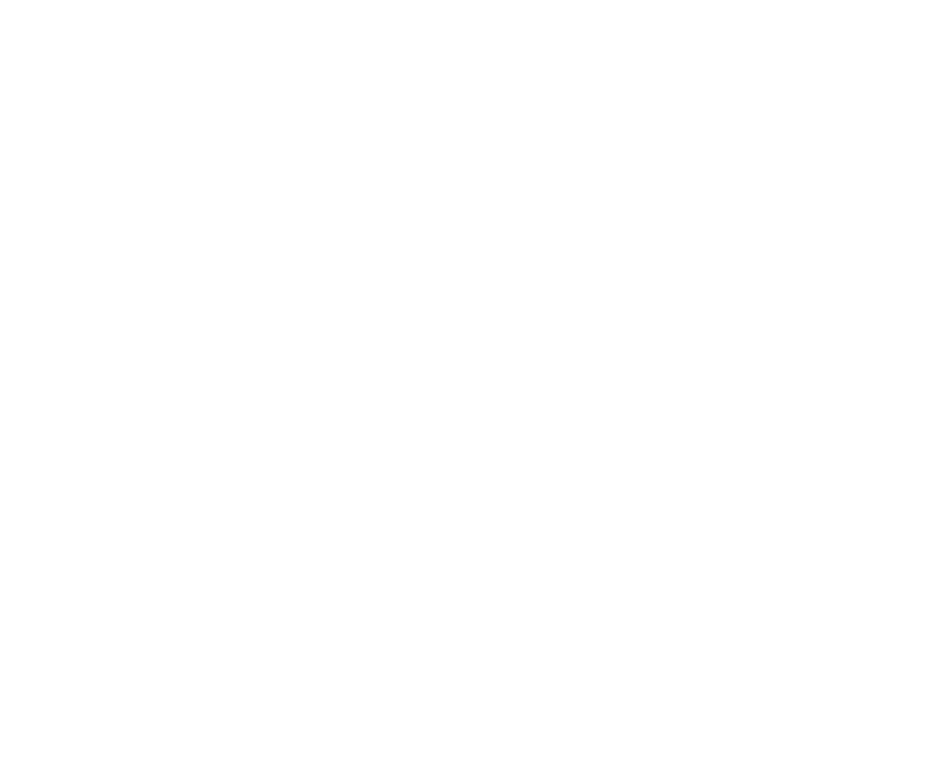
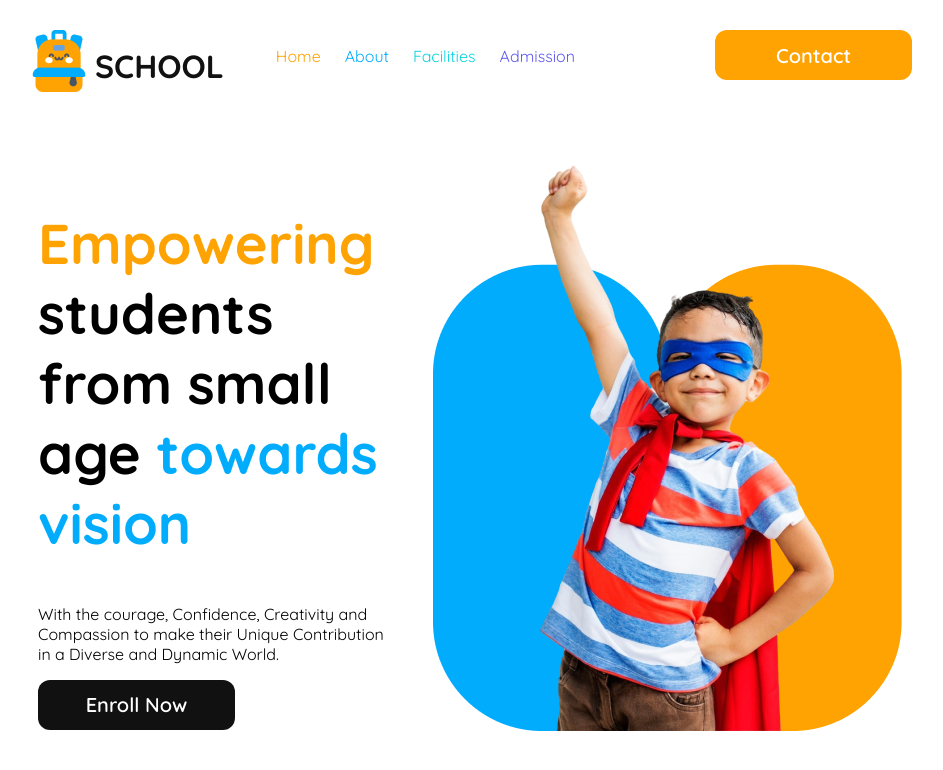
Before and after one commit to asif00760/asignment-02, a plain HTML site: page index.html in a window 1280 px wide. Shown: the whole page, without its empty margins (170-1113 px from the left). Drawn offline with Linux system fonts and the light colour scheme.

Commit message:
1st section added

```diff
--- a/index.html
+++ b/index.html
@@ -5,16 +5,51 @@
     <meta charset="UTF-8">
     <meta name="viewport" content="width=device-width, initial-scale=1.0">
     <title>Kids - Education</title>
+    <link rel="stylesheet" href="styles/style.css">
 </head>
 
-<body>
+<body class="font">
     <header>
-        <nav></nav>
-
+        <nav>
+            <div class="hdr">
+                <div class="school">
+                    <a href="">
+                        <img src="assets/logo.png" alt="" srcset="">
+                    </a>
+                    <span id="logo-bar">SCHOOL</span>
+                </div>
+                <div class="nav-container">
+                    <p class="nav-bar1">Home</p>
+                    <p class="nav-bar2">About</p>
+                    <p class="nav-bar3">Facilities</p>
+                    <p class="nav-bar4">Admission</p>
+                </div>
+                <div class="btn">
+                    <button class="btn-pramary">Contact</button>
+                </div>
+            </div>
+        </nav>
     </header>
     <main>
-        <section>
+        <section class="banner">
+            <div class="banner-container">
+                <div class="banner-txt">
+                    <h1 class="banner-head">
+                        <span class="head1">Empowering </span><br>
+                        <span>students from small<br>age</span><span class="head3"> towards vision</span>
+                    </h1>
+                    <p>With the courage, Confidence, Creativity and Compassion to make their Unique Contribution in a
+                        Diverse and Dynamic World.
+                    </p>
+                    <div>
+                        <button class="btn-pramary btn2">Enroll Now</button>
+                    </div>
+                </div>
+                <div class="banner-img">
+                    <img src="assets/hero-kids.png" alt="" srcset="">
+                </div>
 
+            </div>
         </section>
     </main>
     <footer>
--- a/styles/style.css
+++ b/styles/style.css
@@ -1,9 +1,124 @@
-
 @import url('https://fonts.googleapis.com/css2?family=Quicksand:wght@300..700&display=swap');
 
-.quicksand{
+.font {
     font-family: "Quicksand", serif;
     font-optical-sizing: auto;
     font-weight: weight;
     font-style: normal;
-  }
+}
+#logo-bar {
+    text-decoration: none;
+    color: rgb(17, 17, 17);
+    font-size: 32px;
+    font-weight: 700;
+    position: absolute;
+    margin-top: 16px;
+    margin-left: 5px;
+}
+
+.nav-bar {
+    font-family: Quicksand;
+    font-size: 20px;
+    font-weight: 500;
+}
+
+.nav-container {
+    display: flex;
+    gap: 24px;
+}
+
+.hdr {
+    display: grid;
+    grid-template-columns: repeat(3, 1fr);
+    /* justify-content: center;
+    align-items: center; */
+    margin: 30px 190px 60px;
+}
+
+.btn-pramary {
+    font-family: Quicksand;
+    font-size: 20px;
+    font-weight: 600;
+    border-radius: 12px;
+    background: rgb(254, 163, 1);
+    justify-content: center;
+    align-items: center;
+    gap: 10;
+    padding: 10px;
+    width: 197px;
+    height: 50px;
+    color: rgb(255, 255, 255);
+    border: none;
+}
+
+.btn {
+    margin-left: 140px;
+}
+
+.nav-bar1 {
+    color: rgb(254, 163, 1);
+}
+
+.nav-bar2 {
+    color: rgb(1, 172, 253);
+}
+
+.nav-bar3 {
+    color: rgb(5, 212, 223);
+}
+
+.nav-bar4 {
+    color: rgb(93, 88, 239);
+}
+
+.banner {
+    margin: 40px 100px 60px;
+}
+
+.banner-container {
+    display: flex;
+    gap: 40px;
+    margin: 40px 100px 60px;
+    justify-content: center;
+    align-items: center;
+}
+
+.banner-text {}
+
+.banner-head {
+    font-family: Quicksand;
+    font-size: 56px;
+    font-weight: 700;
+}
+.head1{
+   color: rgb(254, 163, 1);
+}
+.btn2{
+   background-color: rgb(17, 17, 17);
+}
+.head3{
+   color: rgb(1, 172, 253);
+}
+main{
+    max-width: 1600px;
+    margin: 0 auto;
+}
+@media screen and (max-width: 576px){
+    .banner-container{
+        flex-direction: column-reverse;
+    }
+    .banner-img{
+        justify-content: center;
+        align-items: center;
+        margin: 0 auto;
+    }
+    .banner-txt{
+        /* justify-content: center;
+        align-items: center; */
+        margin-left: 500px;
+        text-align: center;
+    }
+    /* .hdr{
+        position: relative;
+    } */
+}
```
